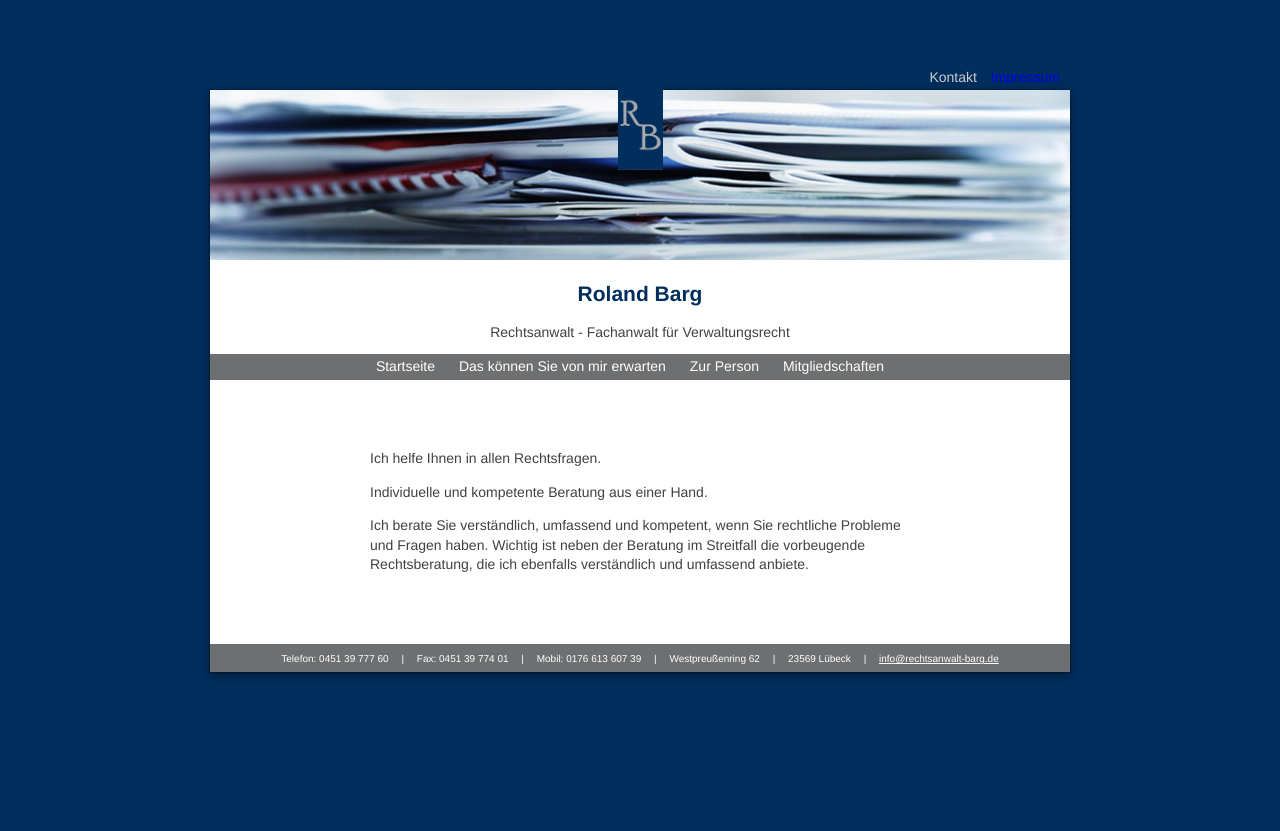
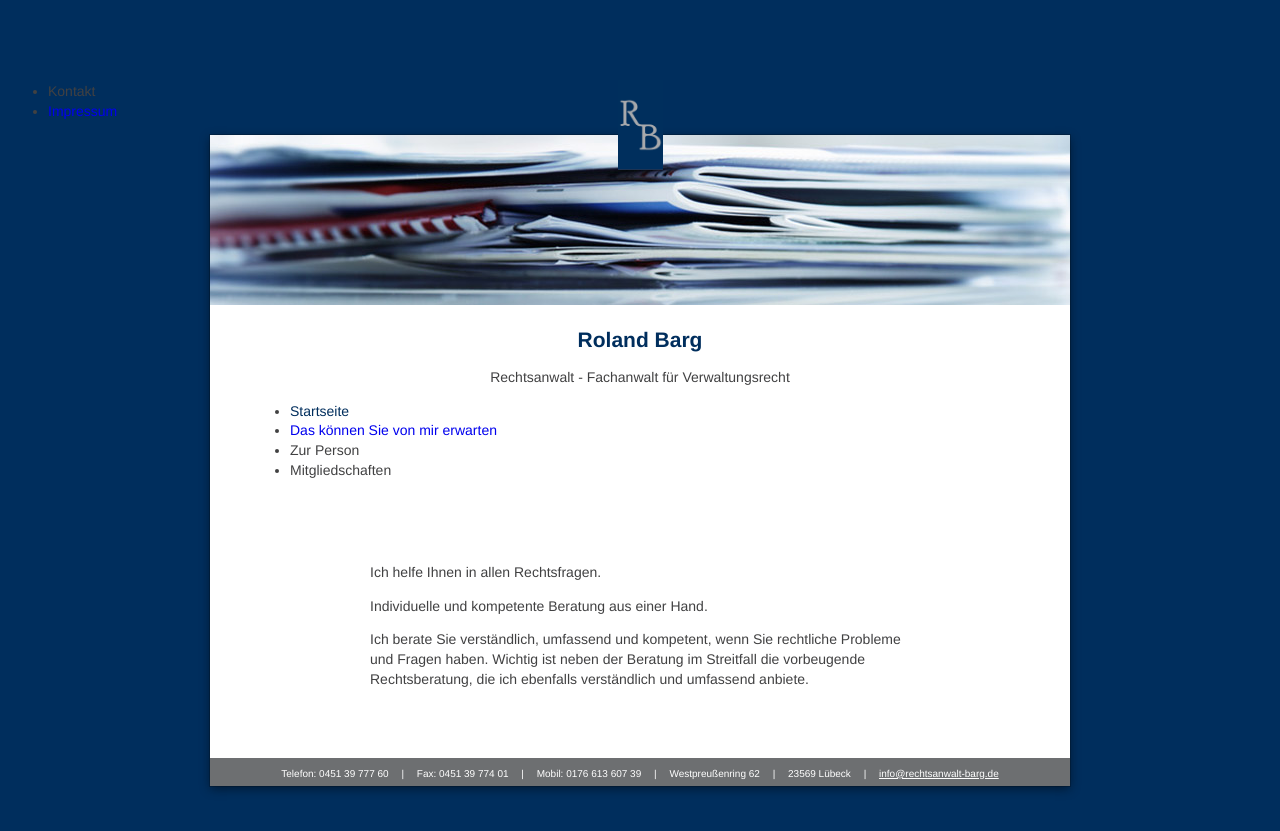
Before and after one commit to RWCB/rechtsanwalt-barg, a Jekyll site: the page built from index.md, in a window 1280 px wide. Shown: the top 831 px of the page. Built offline with Jekyll 4.4.1, drawn with Linux system fonts in a browser that asks for light colours; our own code applies the rules of GitHub Pages for plain Markdown files; a script that is not in the unit is left out; the repository's description, which GitHub fills in, is left out.

Commit message:
Update default.html

```diff
--- a/_layouts/default.html
+++ b/_layouts/default.html
@@ -18,10 +18,10 @@
   </head>
   <body>
 
-    <div class="topmenu">
+    <topmenu>
         {% capture topmenu %}{% include top-menu.md %}{% endcapture %}
         {{ topmenu | markdownify }}
-    </div>
+    </topmenu>
 
     <div class="wrapper">
 
@@ -37,10 +37,10 @@
         {% endif %}-->
       </header>
 
-      <div class="menu">
+      <menu>
         {% capture menu %}{% include menu.md %}{% endcapture %}
         {{ menu | markdownify }}
-      </div>
+      </menu>
 
       <section>
       {{ content }}
```
